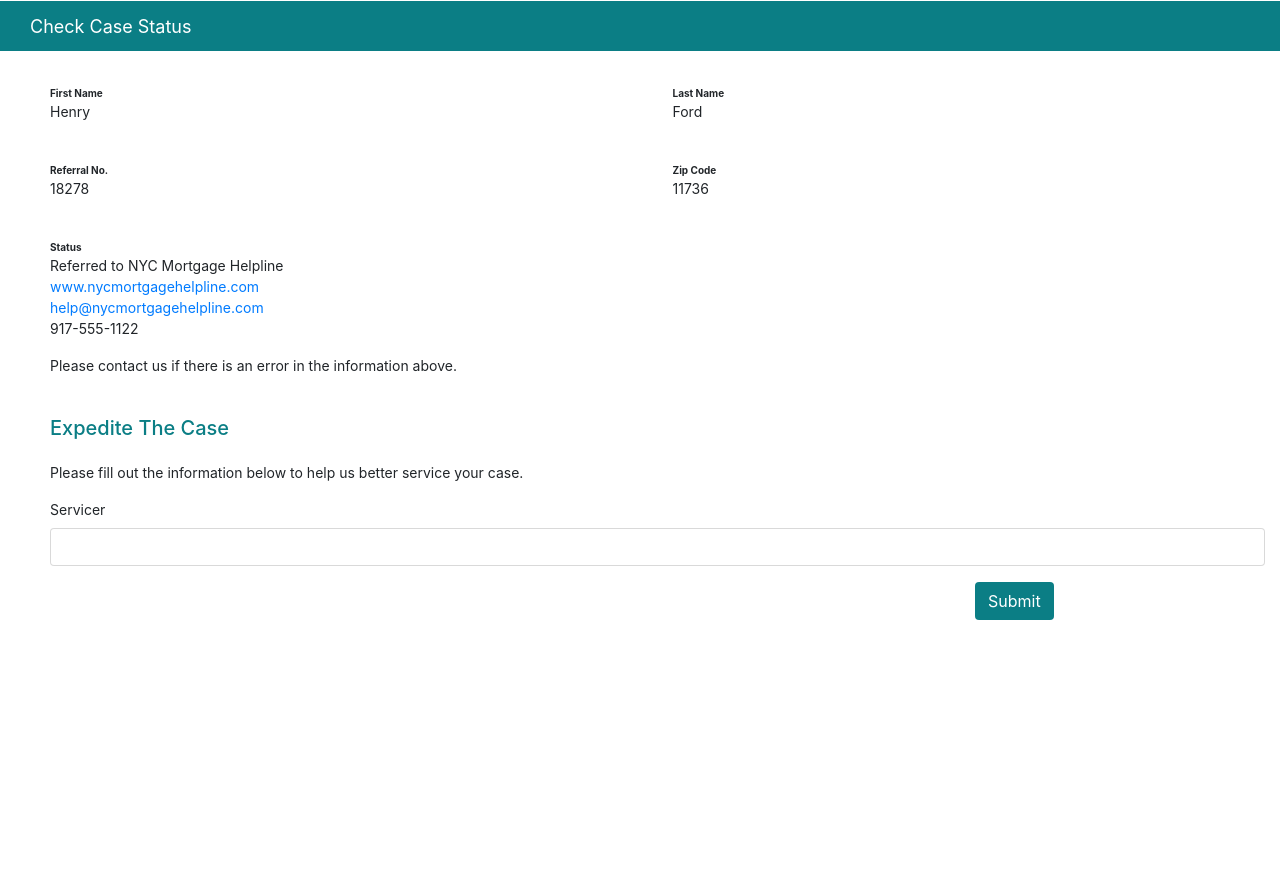
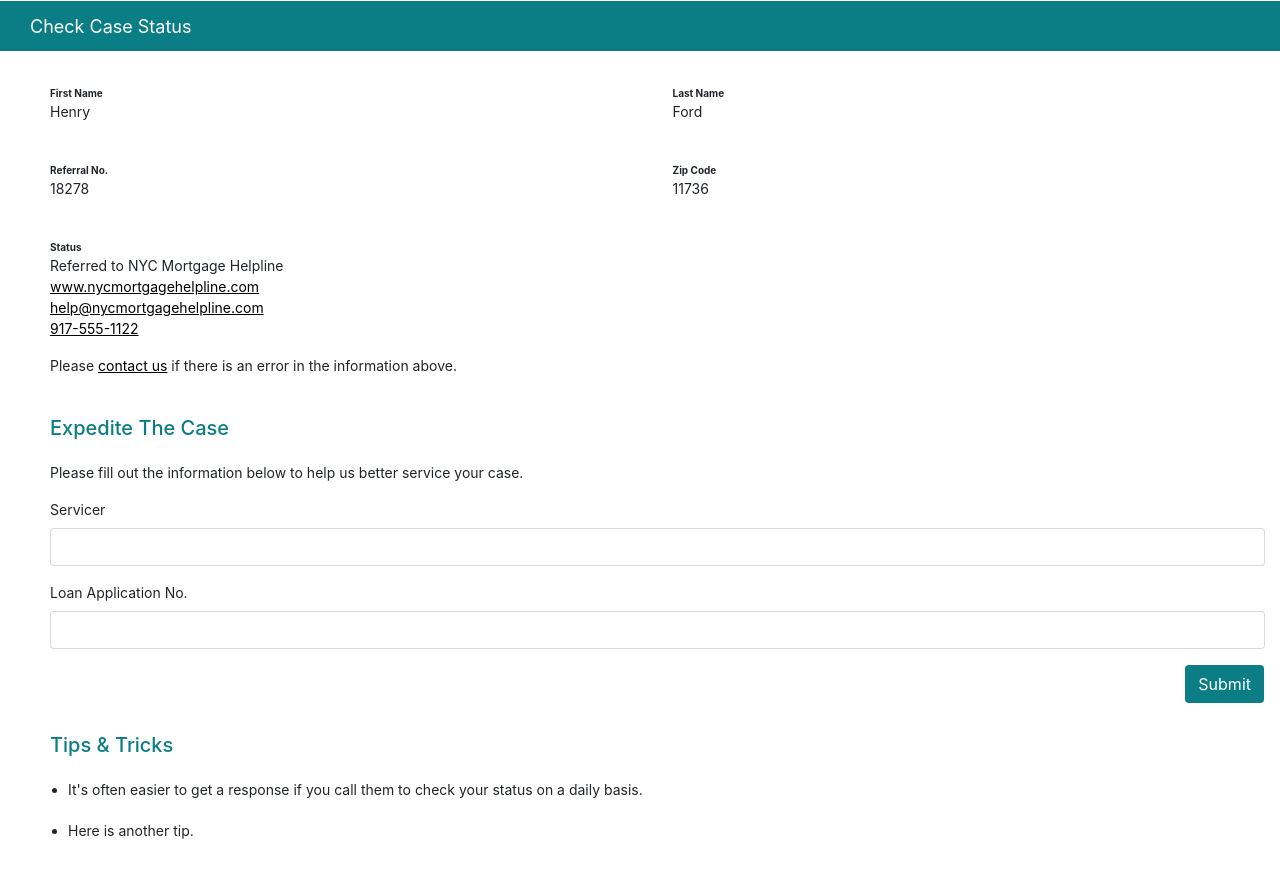
Before and after one commit to vanessadean/cnycn, a plain HTML site: page case-status.html in a window 1280 px wide. Shown: the part 49-926 px from the top of the page. Before the commit the page ends 800 px from the top, so only its background shows below. Drawn offline with nearby package versions, Linux system fonts and the light colour scheme.

Commit message:
Styling fixes.

```diff
--- a/case-status.html
+++ b/case-status.html
@@ -23,7 +23,8 @@
           Check Case Status
         </div>
       </div>
-      <div class="row status">
+      <div class="status">
+        <div class="row">
           <div class="col-6">
             <p><span class="label">First Name</span></br>Henry</p>
           </div>
@@ -31,7 +32,7 @@
             <p><span class="label">Last Name</span></br>Ford</p>
           </div>
         </div>
-      <div class="row status">
+        <div class="row">
           <div class="col-6">
             <p><span class="label">Referral No.</span></br>18278</p>
           </div>
@@ -39,35 +40,44 @@
             <p><span class="label">Zip Code</span></br>11736</p>
           </div>
         </div>
-      <div class="row status">
+        <div class="row">
           <div class="col-12">
             <p><span class="label">Status</span>
               </br>Referred to NYC Mortgage Helpline
               </br><a href="www.nycmortgagehelpline.com">www.nycmortgagehelpline.com</a>
               </br><a href="help@nycmortgagehelpline.com">help@nycmortgagehelpline.com</a>
-            </br>917-555-1122
+              </br><a href="tel:917-555-1122">917-555-1122</a>
             </p>
-          <p>Please contact us if there is an error in the information above.</p>
+            <p>Please <a href="mailto:info@cnycn.org">contact us</a> if there is an error in the information above.</p>
           </div>
         </div>
-      <div class="row status">
+        <div class="row">
+          <div class="col-12">
             <h5>Expedite The Case</h5>
-        <div class="col-12">
-          <div>
             <p>Please fill out the information below to help us better service your case.</p>
             <div class="form-group">
-              <label for="last-name">Servicer</label>
-              <input type="last-name" class="form-control" id="last-name" >
+              <label for="servicer">Servicer</label>
+              <input type="servicer" class="form-control" id="servicer" >
             </div>
+            <div class="form-group">
+              <label for="app-no">Loan Application No.</label>
+              <input type="app-no" class="form-control" id="app-no" >
+            </div>
+            <div class="form-group submit-button">
+              <a href="thanks.html"><button class="btn align-right">Submit</button></a>
             </div>
           </div>
         </div>
         <div class="row">
-        <div class="col-9"></div>
-        <div class="col-3">
-          <a href="thanks.html"><button class="btn">Submit</button></a>
+          <div class="col-12">
+            <h5>Tips &#38; Tricks</h5>
+            <ul>
+              <li>It's often easier to get a response if you call them to check your status on a daily basis.</li>
+              <li>Here is another tip.</li>
+            </ul>
           </div>
         <div>
       </div>
+    </div>
   </body>
 </html>
--- a/css/style.css
+++ b/css/style.css
@@ -4,7 +4,6 @@
 
 h5 {
   color: #0B7E85;
-  padding-left: 15px;
   padding-bottom: 15px;
 }
 
@@ -35,7 +34,8 @@
 }
 
 a {
-  text-decoration: none;
+  color: black;
+  text-decoration: underline;
 }
 
 .id-form {
@@ -50,9 +50,31 @@
 
 .status {
   padding-left: 35px;
+  margin-bottom: 50px;
+}
+
+.status .row {
   padding-top: 25px;
 }
 
-.thanks {
-  padding-top: 15px;
+.align-right {
+  position: absolute;
+  right: 16px;
 }
+
+.submit-button {
+  margin-bottom: 60px;
+}
+
+.status ul {
+  padding-left: 18px;
+}
+
+.status li {
+  margin-bottom: 20px;
+}
+
+.go-back {
+  font-weight: bold;
+  color: #0B7E85;
+}
```
Also changed, not shown: index.html (+3 -6 lines), thanks.html (+6 -4 lines). Lines whose indentation alone changed are shown as unchanged.
